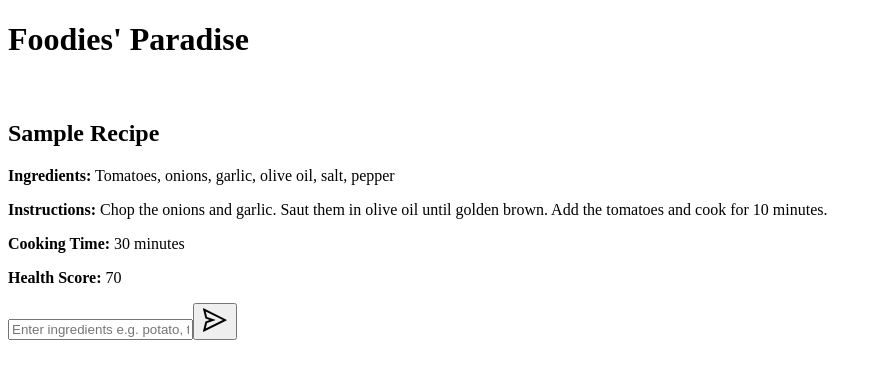
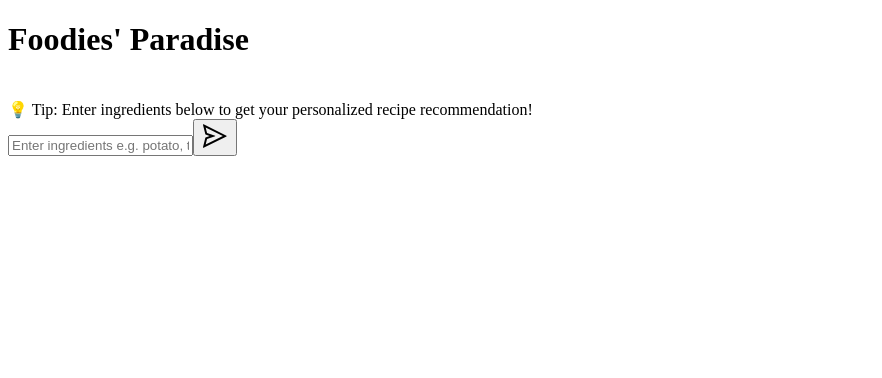
Before and after one commit to Hacktecher-04/hacktecher_cdgi_01_1, a Next.js app in the folder frontend/: page /home in a window 1280 px wide. Shown: the top 378 px of the page, without its empty margins (0-882 px from the left). Built offline with nearby package versions, Linux system fonts and the light colour scheme.

Commit message:
ingredients entering error resolved

```diff
--- a/frontend/src/components/MainForm.js
+++ b/frontend/src/components/MainForm.js
@@ -2,25 +2,36 @@
 import React, { useState, useEffect } from "react";
 import { AiOutlineSend } from "react-icons/ai";
 
-const MainForm = ({fetchRecipes}) => {
-  const [inputText, setInputText] = useState(""); // Temporary input text
-  const [ingredients, setIngredients] = useState([]); // Stores final ingredients on submit
+const MainForm = ({ fetchRecipes }) => {
+  const [inputText, setInputText] = useState(""); // User's input text
+  const [ingredients, setIngredients] = useState([]); // Stored ingredients for logging or other use
 
   const handleChange = (e) => {
-    setInputText(e.target.value); // Update text input only
+    setInputText(e.target.value); // Update text input
   };
 
   const handleSubmit = (e) => {
     e.preventDefault(); // Prevent page reload
-    if (inputText.trim() === "") return; // Ignore empty submissions
 
-    setIngredients(inputText.split(",").map((item) => item.trim())); // Store only the latest input
-    setInputText("");
-    fetchRecipes(ingredients) ;
+    if (inputText.trim() === "") return; // Ignore empty input
+
+    const ingredientsArray = inputText
+      .split(",")
+      .map((item) => item.trim())
+      .filter((item) => item.length > 0); // Remove empty items
+
+    if (ingredientsArray.length === 0) {
+      alert("Please enter at least one valid ingredient.");
+      return;
+    }
+
+    setIngredients(ingredientsArray); // Optional: For logging/debugging
+    setInputText(""); // Clear the input field
+    fetchRecipes(ingredientsArray); // ✅ Send correct, fresh data to parent
   };
 
   useEffect(() => {
-    console.log(ingredients); // Logs whenever ingredients state updates
+    console.log("Updated ingredients:", ingredients);
   }, [ingredients]);
 
   return (
@@ -41,7 +52,6 @@ const MainForm = ({fetchRecipes}) => {
           <AiOutlineSend size={28} />
         </button>
       </form>
-
     </div>
   );
 };
--- a/frontend/src/components/RecipeCard.js
+++ b/frontend/src/components/RecipeCard.js
@@ -1,28 +1,44 @@
 import React from "react";
 
+const RecipeCard = ({ recipe }) => {
+  const isEmpty = !recipe || !recipe.title;
 
-const RecipeCard = ({ recipe }) => {
   return (
-    <div className="max-w-sm rounded-2xl overflow-hidden shadow-lg bg-white p-4">
-      <h2 className="text-xl font-bold mb-2 text-gray-800">
-        {recipe.title || "Sample Recipe"}
-      </h2>
-      <p className="text-gray-600 text-sm mb-2">
-        <strong>Ingredients:</strong>{" "}
-        {recipe.ingredients ||
-          "Tomatoes, onions, garlic, olive oil, salt, pepper"}
-      </p>
-      <p className="text-gray-600 text-sm mb-2">
-        <strong>Instructions:</strong>{" "}
-        {recipe.instructions ||
-          "Chop the onions and garlic. Saut  them in olive oil until golden brown. Add the tomatoes and cook for 10 minutes."}
-      </p>
-      <p className="text-gray-600 text-sm mb-2">
-        <strong>Cooking Time:</strong> {recipe.cookingTime || 30} minutes
-      </p>
-      <p className="text-gray-600 text-sm">
-        <strong>Health Score:</strong> {recipe.healthScore || 70}
-      </p>
+    <div className="max-w-md mx-auto bg-white rounded-2xl shadow-md overflow-hidden transition-transform duration-300 hover:scale-[1.02] hover:shadow-xl mt-6">
+      <div className="p-6">
+        {isEmpty ? (
+          <div className="text-center text-gray-600 text-sm italic">
+            💡 <span className="font-medium">Tip:</span> Enter ingredients below to get your personalized recipe recommendation!
+          </div>
+        ) : (
+          <>
+            <h2 className="text-2xl font-semibold text-pink-600 mb-3">
+              {recipe.title}
+            </h2>
+
+            <div className="mb-3">
+              <h3 className="font-semibold text-gray-800">Ingredients:</h3>
+              <p className="text-gray-600 text-sm">{recipe.ingredients}</p>
+            </div>
+
+            <div className="mb-3">
+              <h3 className="font-semibold text-gray-800">Instructions:</h3>
+              <p className="text-gray-600 text-sm">{recipe.instructions}</p>
+            </div>
+
+            <div className="flex justify-between text-sm text-gray-700 mt-4">
+              <div>
+                <span className="font-medium text-gray-800">Cooking Time:</span>{" "}
+                {recipe.cookingTime} mins
+              </div>
+              <div>
+                <span className="font-medium text-gray-800">Health Score:</span>{" "}
+                {recipe.healthScore}
+              </div>
+            </div>
+          </>
+        )}
+      </div>
     </div>
   );
 };
```
